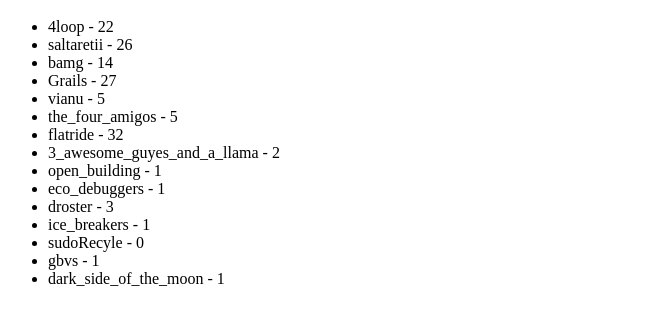
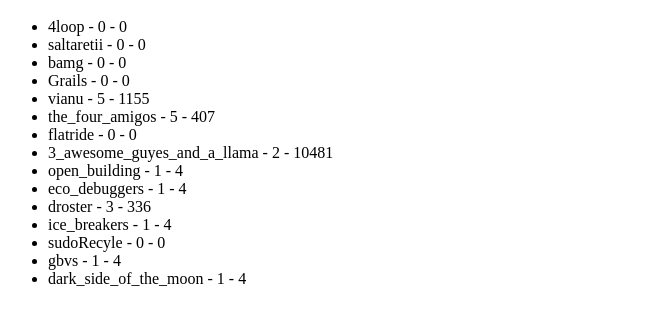
Before and after one commit to palcu/github_repo_ranking, a plain HTML site: page index.html in a window 1280 px wide. Shown: the part 48-370 px from the top of the page, without its empty margins (0-651 px from the left). Drawn offline with Linux system fonts and the light colour scheme.

Commit message:
change ranking

```diff
--- a/index.html
+++ b/index.html
@@ -1 +1 @@
-<html><body><h1>Facebook Hackathon - Number of commits</h1><ul><li>4loop - 22</li><li>saltaretii - 26</li><li>bamg - 14</li><li>Grails - 27</li><li>vianu - 5</li><li>the_four_amigos - 5</li><li>flatride - 32</li><li>3_awesome_guyes_and_a_llama - 2</li><li>open_building - 1</li><li>eco_debuggers - 1</li><li>droster - 3</li><li>ice_breakers - 1</li><li>sudoRecyle - 0</li><li>gbvs - 1</li><li>dark_side_of_the_moon - 1</li></ul></body></html>
+<html><body><h1>Facebook Hackathon - Number of commits</h1><ul><li>4loop - 0 - 0</li><li>saltaretii - 0 - 0</li><li>bamg - 0 - 0</li><li>Grails - 0 - 0</li><li>vianu - 5 - 1155</li><li>the_four_amigos - 5 - 407</li><li>flatride - 0 - 0</li><li>3_awesome_guyes_and_a_llama - 2 - 10481</li><li>open_building - 1 - 4</li><li>eco_debuggers - 1 - 4</li><li>droster - 3 - 336</li><li>ice_breakers - 1 - 4</li><li>sudoRecyle - 0 - 0</li><li>gbvs - 1 - 4</li><li>dark_side_of_the_moon - 1 - 4</li></ul></body></html>
```
